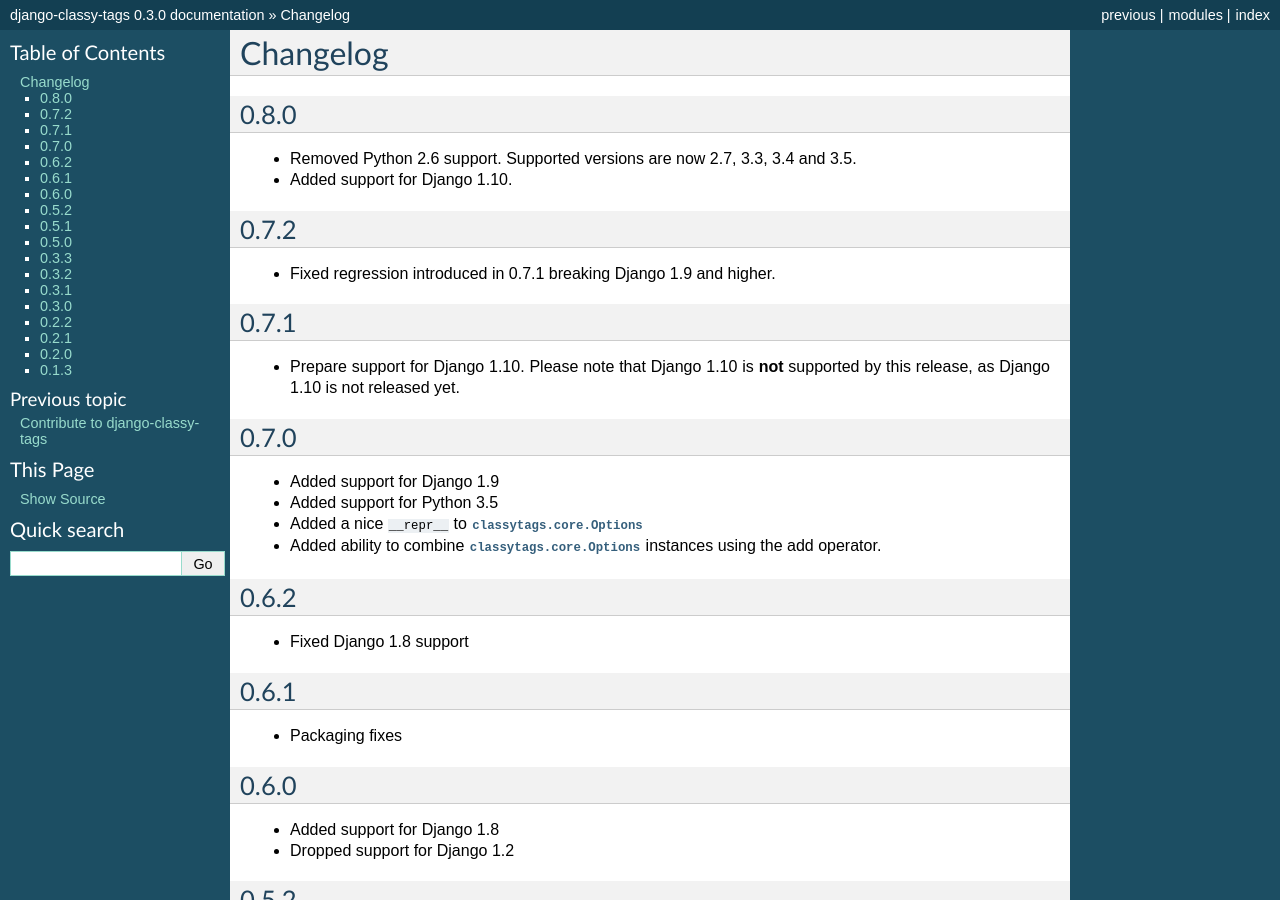
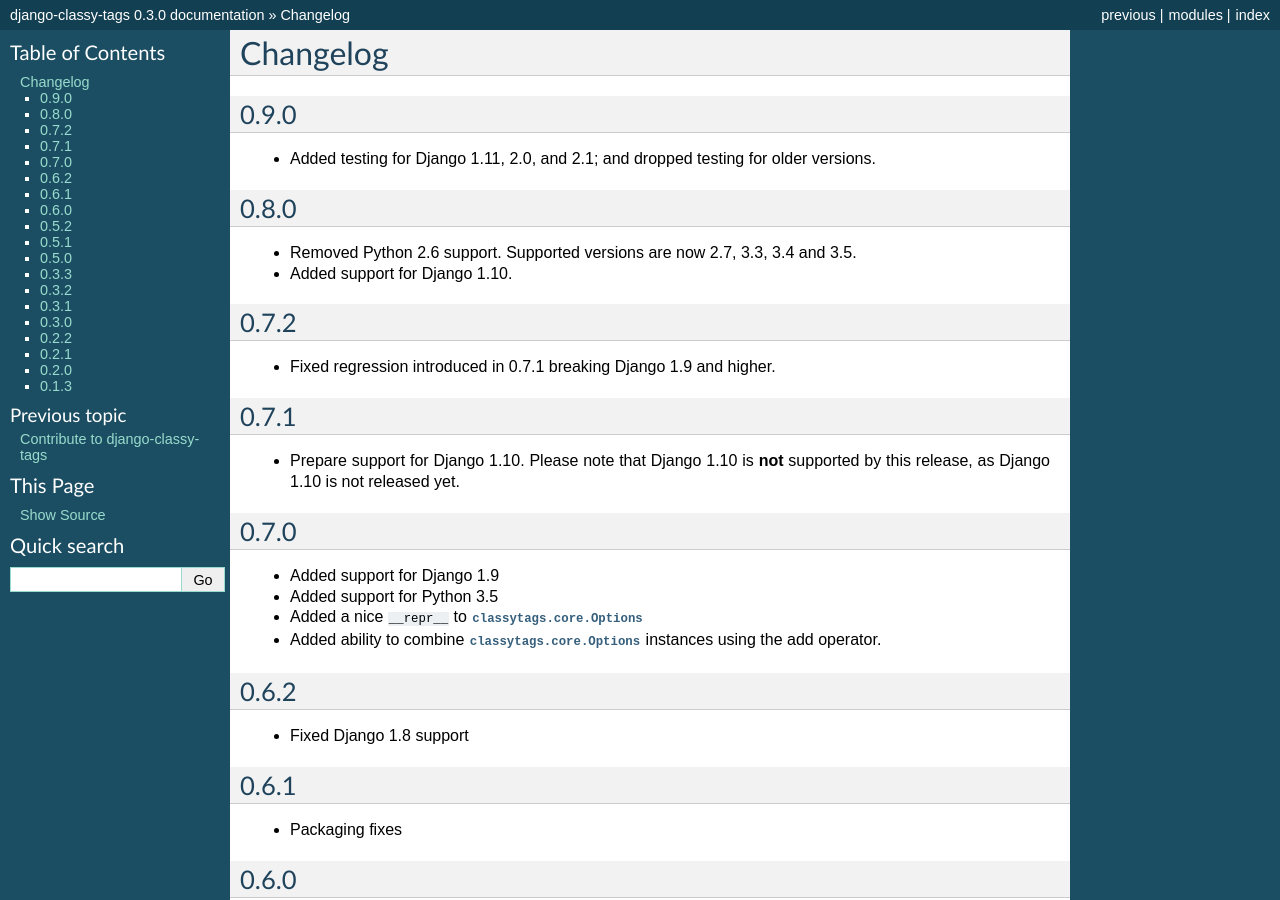
Before and after one commit to django-cms/django-classy-tags, a Sphinx documentation site: the page built from docs/changes.rst, in a window 1280 px wide and 900 px high. Built offline with Sphinx 7.4.7, drawn with Linux system fonts in a browser that asks for light colours.

Commit message:
added testing for Django 2.0 and 2.1

```diff
--- a/docs/changes.rst
+++ b/docs/changes.rst
@@ -2,6 +2,12 @@
 Changelog
 #########
 
+*****
+0.9.0
+*****
+
+* Added testing for Django 1.11, 2.0, and 2.1; and dropped testing for older
+  versions.
 
 *****
 0.8.0
--- a/setup.py
+++ b/setup.py
@@ -18,6 +18,8 @@
         "License :: OSI Approved :: BSD License",
         "Framework :: Django",
         'Framework :: Django :: 1.11',
+        'Framework :: Django :: 2.0',
+        'Framework :: Django :: 2.1',
         "Intended Audience :: Developers",
         "Natural Language :: English",
         "Operating System :: OS Independent",
```
Also changed, not shown: .travis.yml.
